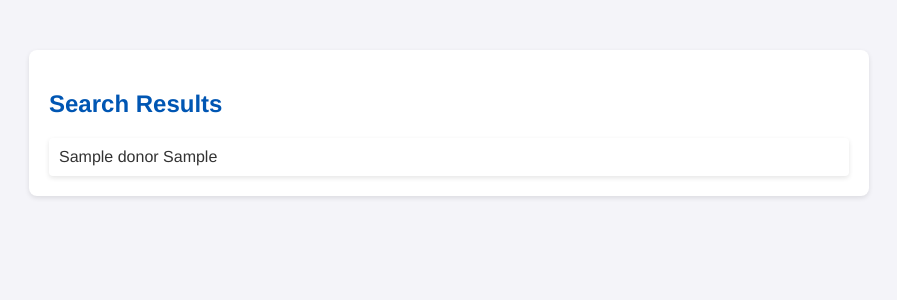
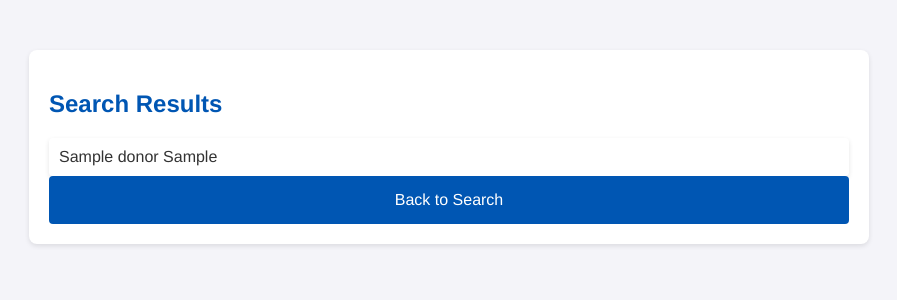
Before and after one commit to chaima-bekhaouda/Donor-Management-System, a PHP site: template src/views/search_view.php in a window 1280 px wide. Shown: the top 300 px of the page, without its empty margins (191-1088 px from the left). Run offline with PHP 8.4, Linux system fonts and the light colour scheme; the template is opened without the code that fills it: most values are stand-ins (such as "Sample title", 1, 10 or a date in 2020).

Commit message:
feat(search_view): add back to search button

```diff
--- a/src/views/search_view.php
+++ b/src/views/search_view.php
@@ -23,6 +23,9 @@
             </div>
         <?php endforeach; ?>
     </div>
+    <div class="button-container">
+        <a href="index.php">Back to Search</a>
+    </div>
 </div>
 
 </body>
```
